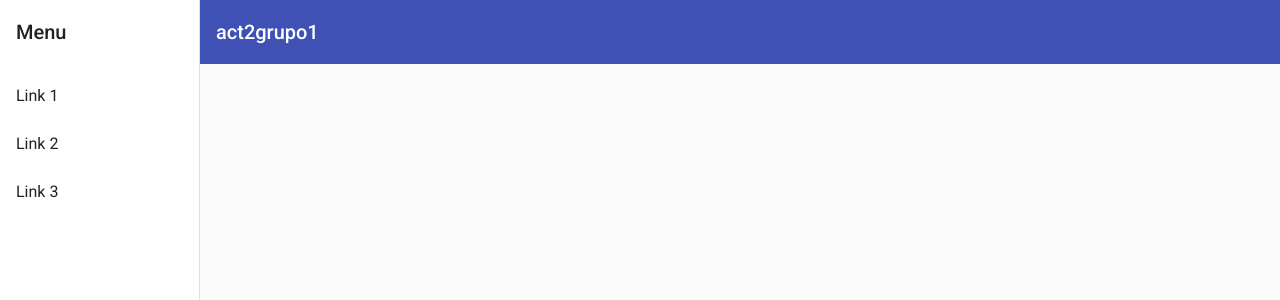
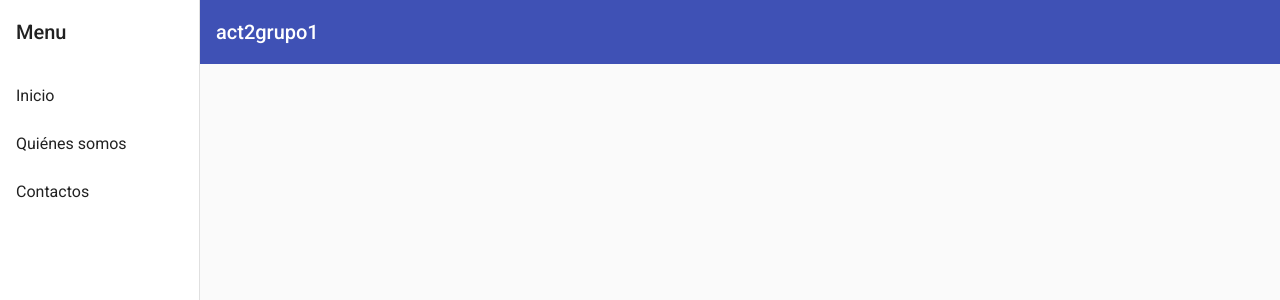
Before and after one commit to josevergelin/act2grupo1, an Angular app: page / in a window 1280 px wide. Shown: the top 300 px of the page. Built offline with nearby package versions, Linux system fonts and the light colour scheme.

Commit message:
Cambio links
Cambio links

```diff
--- a/angular.json
+++ b/angular.json
@@ -1,5 +1,8 @@
 {
   "$schema": "./node_modules/@angular/cli/lib/config/schema.json",
+  "cli": {
+    "analytics": "12291935-7ed9-4473-be2e-b0d877994018"
+  },
   "version": 1,
   "newProjectRoot": "projects",
   "projects": {
--- a/src/app/my-nav/my-nav.component.html
+++ b/src/app/my-nav/my-nav.component.html
@@ -5,9 +5,9 @@
       [opened]="(isHandset$ | async) === false">
     <mat-toolbar>Menu</mat-toolbar>
     <mat-nav-list>
-      <a mat-list-item href="#">Link 1</a>
-      <a mat-list-item href="#">Link 2</a>
-      <a mat-list-item href="#">Link 3</a>
+      <a mat-list-item href="#">Inicio</a>
+      <a mat-list-item href="#">Quiénes somos</a>
+      <a mat-list-item href="#">Contactos</a>
     </mat-nav-list>
   </mat-sidenav>
   <mat-sidenav-content>
```
Also changed, not shown: 1 other file (tests, documents, lock files or other folders).
